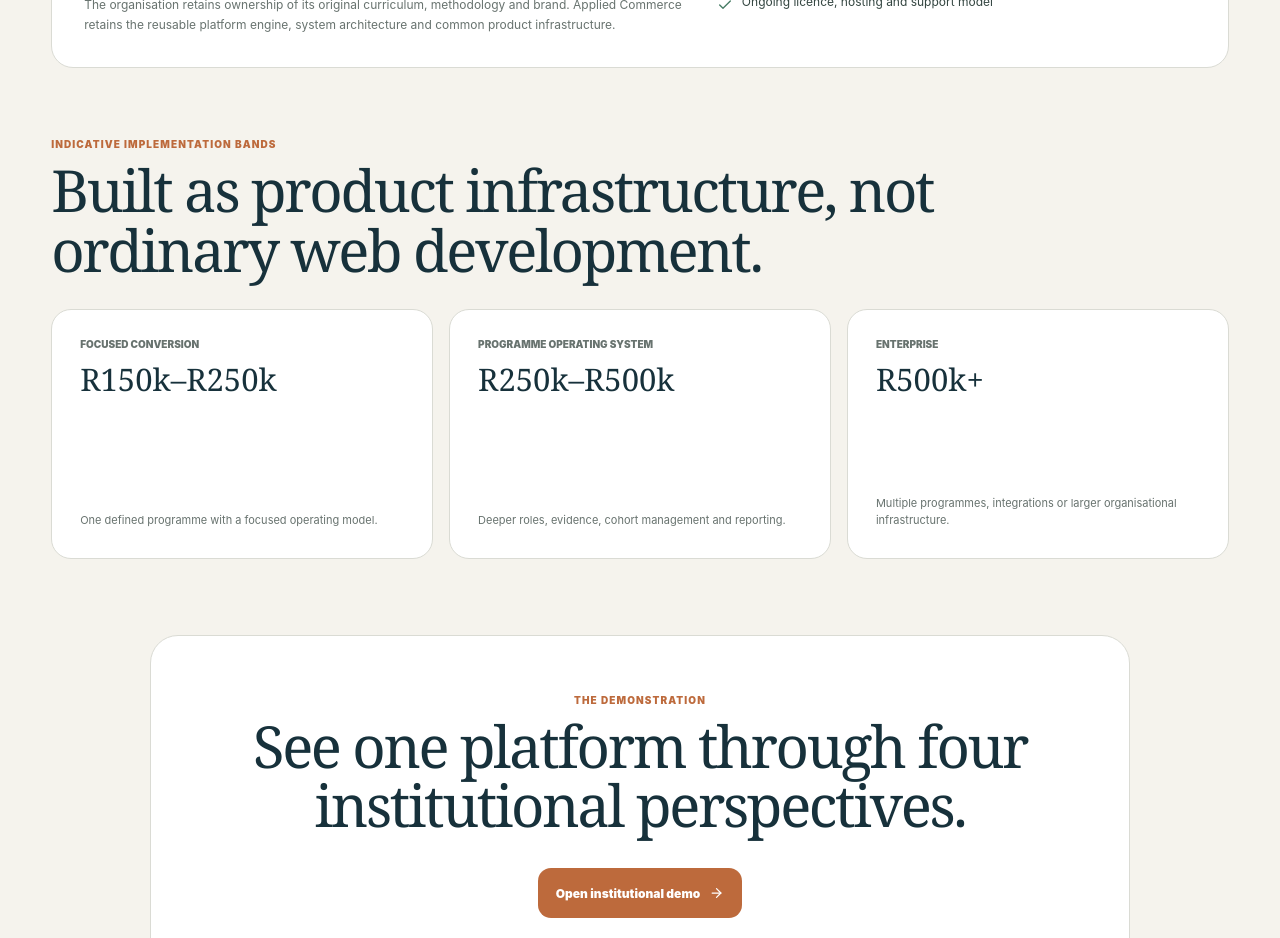
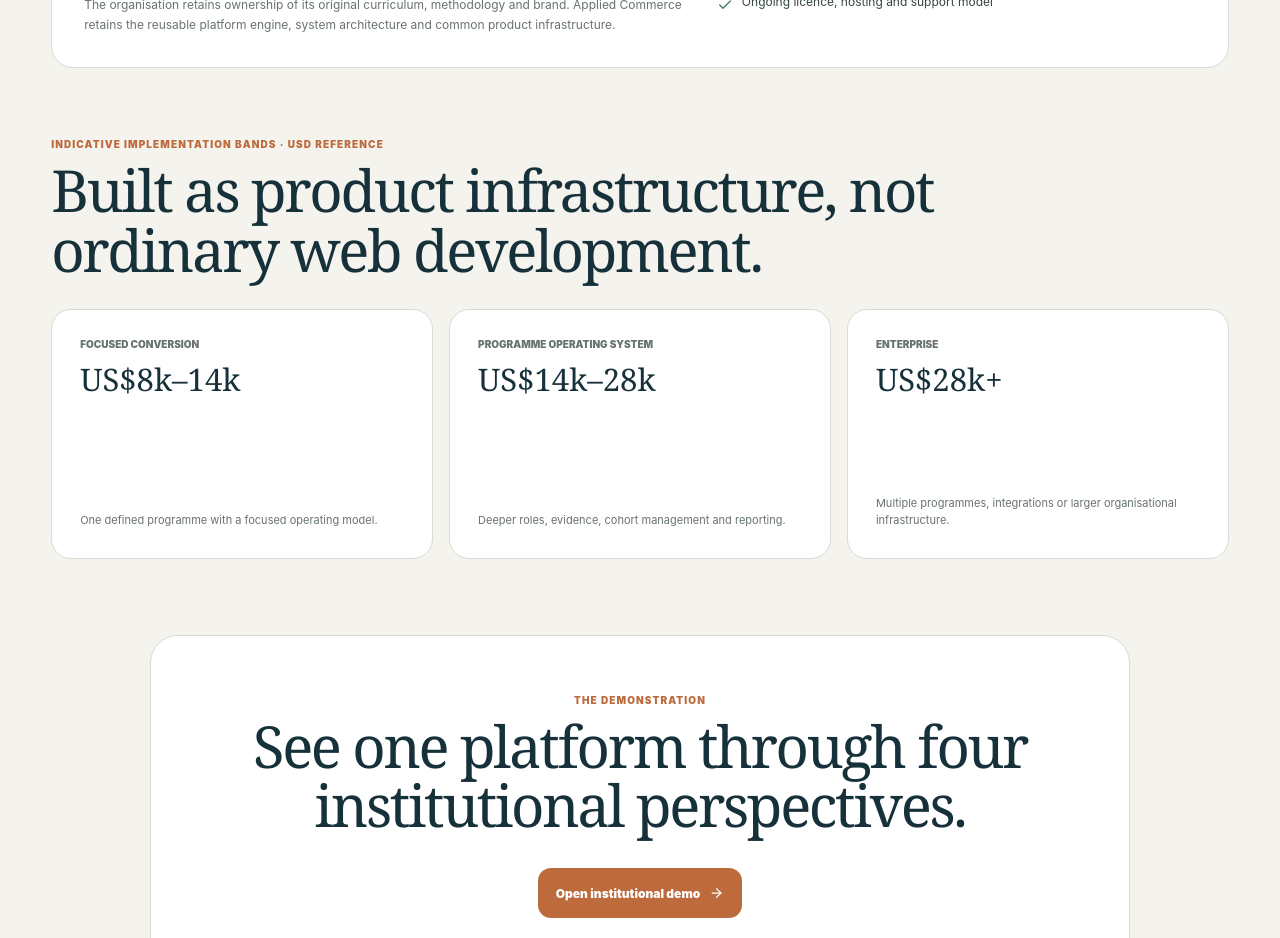
Before and after one commit to PDthePlug/Applied-Commerce-Za, a Next.js app: page /institutions/digitise in a window 1280 px wide. Shown: the part 1760-2698 px from the top of the page. Built offline with nearby package versions, Linux system fonts and the light colour scheme.

Commit message:
feat: adapt institutional pricing references for Zimbabwe

```diff
--- a/app/institutions/digitise/page.tsx
+++ b/app/institutions/digitise/page.tsx
@@ -77,13 +77,13 @@ export default function DigitiseProgrammePage() {
 
     <section className="institutional-pricing-section">
       <div className="institutional-section-heading">
-        <p className="eyebrow">Indicative implementation bands</p>
+        <p className="eyebrow">Indicative implementation bands · USD reference</p>
         <h2>Built as product infrastructure, not ordinary web development.</h2>
       </div>
       <div className="institutional-pricing-grid">
-        <article><span>Focused conversion</span><strong>R150k–R250k</strong><p>One defined programme with a focused operating model.</p></article>
-        <article><span>Programme operating system</span><strong>R250k–R500k</strong><p>Deeper roles, evidence, cohort management and reporting.</p></article>
-        <article><span>Enterprise</span><strong>R500k+</strong><p>Multiple programmes, integrations or larger organisational infrastructure.</p></article>
+        <article><span>Focused conversion</span><strong>US$8k–14k</strong><p>One defined programme with a focused operating model.</p></article>
+        <article><span>Programme operating system</span><strong>US$14k–28k</strong><p>Deeper roles, evidence, cohort management and reporting.</p></article>
+        <article><span>Enterprise</span><strong>US$28k+</strong><p>Multiple programmes, integrations or larger organisational infrastructure.</p></article>
       </div>
     </section>
 
```
